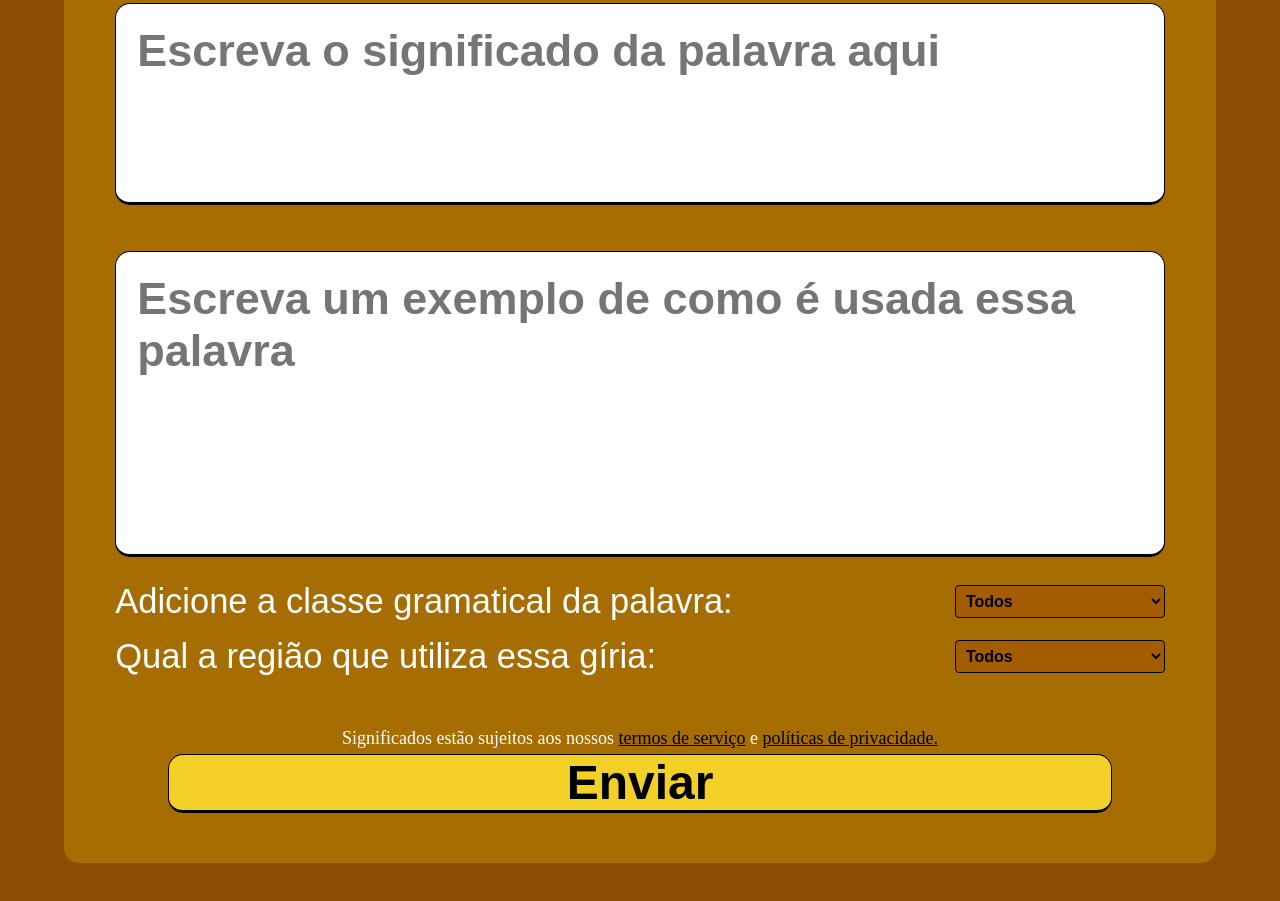
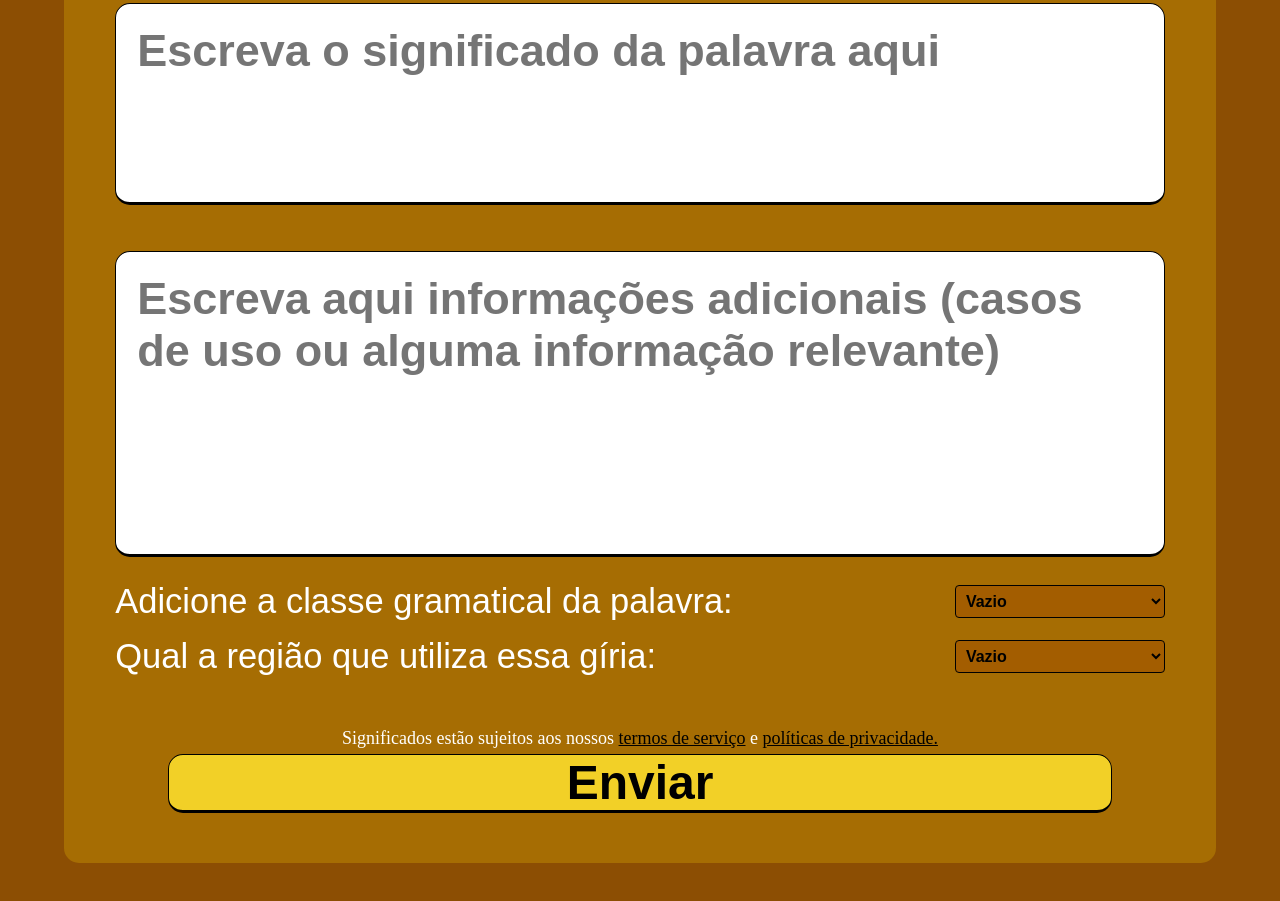
Before and after one commit to DVD-Souza/Regionalizando-, a plain HTML site: page adicionar.html in a window 1280 px wide. Shown: the part 655-1556 px from the top of the page. Drawn offline with Linux system fonts and the light colour scheme; a web font is replaced by a local one.

Commit message:
Update adicionar.html
Pequenas Alterações na pagina de Adicionar palavra e significado

```diff
--- a/adicionar.html
+++ b/adicionar.html
@@ -38,7 +38,7 @@
 
                 <textarea maxlength="500" cols="30" rows="3" class="escreverSignificado" name="escreverSignificado" placeholder="Escreva o significado da palavra aqui" id="significado"></textarea>
 
-                <textarea maxlength="500" cols="30" rows="5" class="escreverSignificado" name="escreverSignificado" placeholder="Escreva um exemplo de como é usada essa palavra" id="significado"></textarea>
+                <textarea maxlength="500" cols="30" rows="5" class="escreverSignificado" name="escreverSignificado" placeholder="Escreva aqui informações adicionais (casos de uso ou alguma informação relevante)" id="significado"></textarea>
 
                 <div class="container_classe_regiao">
                     <div class="classe_regiao">
@@ -46,7 +46,7 @@
                             Adicione a classe gramatical da palavra:
                         </label>
                         <select id="tipo" name="classeGramatical">
-                            <option value="Todos">Todos</option>
+                            <option value="Vazio">Vazio</option>
                             <option value="Substantivo">Substantivo</option>
                             <option value="Adjetivo">Adjetivo</option>
                             <option value="Artigo">Artigo</option>
@@ -65,12 +65,12 @@
                             Qual a região que utiliza essa gíria:
                         </label>
                         <select id="regiao" name="regiao">
-                            <option value="Todos">Todos</option>
-                            <option value="Substantivo">Nordeste</option>
-                            <option value="Substantivo">Norte</option>
-                            <option value="Substantivo">Sul</option>
-                            <option value="Substantivo">Sudeste</option>
-                            <option value="Substantivo">Centro-Oeste</option>
+                            <option value="Vazio">Vazio</option>
+                            <option value="Nordeste">Nordeste</option>
+                            <option value="Norte">Norte</option>
+                            <option value="Sul">Sul</option>
+                            <option value="Sudeste">Sudeste</option>
+                            <option value="Centro-Oeste">Centro-Oeste</option>
                         </select>
                     </div>
                 </div>
```
